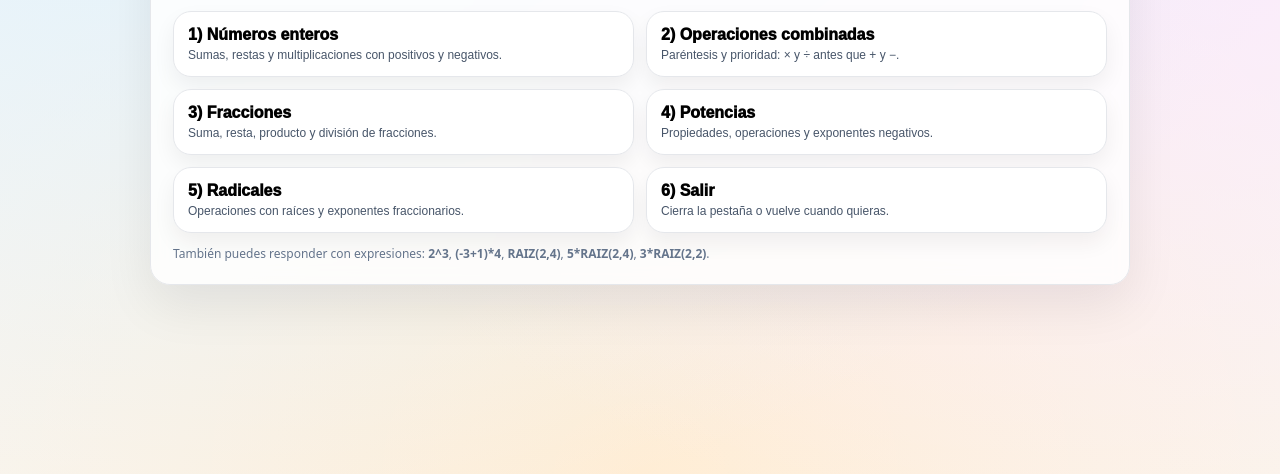
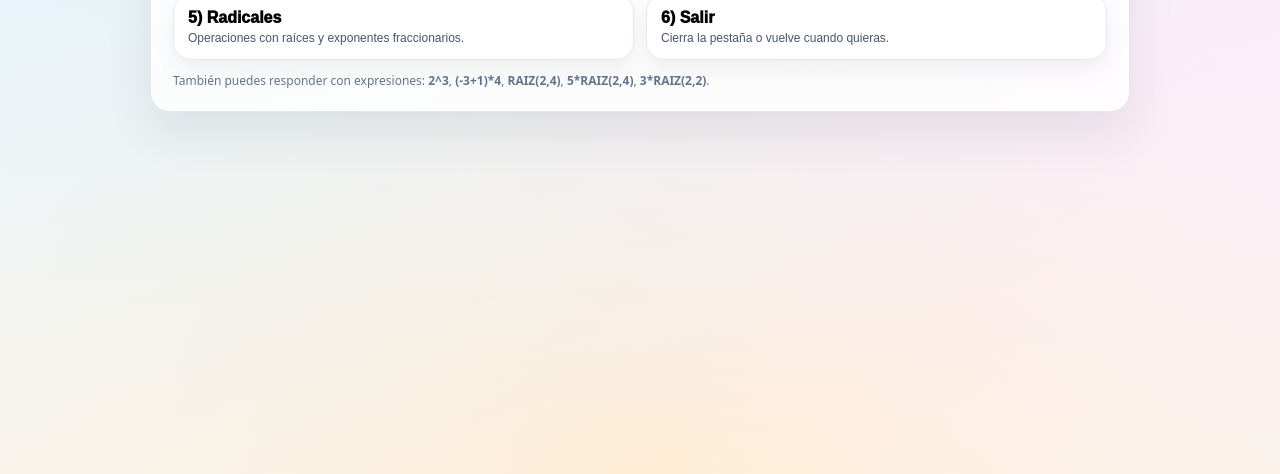
Before and after one commit to jvozmedianogarcia-ai/Enteros-Quiz, a plain HTML site: page index.html in a window 1280 px wide. Shown: the part 326-800 px from the top of the page. Drawn offline with Linux system fonts and the light colour scheme.

Commit message:
Update index.html

```diff
--- a/index.html
+++ b/index.html
@@ -22,14 +22,25 @@
   * { box-sizing: border-box; }
   html, body { height: 100%; }
   body{
-    margin:0; font-family: ui-sans-serif, system-ui, -apple-system, Segoe UI, Roboto, Ubuntu, Cantarell, "Helvetica Neue", Arial;
+    margin:0;
+    font-family: ui-sans-serif, system-ui, -apple-system, Segoe UI, Roboto, Ubuntu, Cantarell, "Helvetica Neue", Arial;
     color: var(--text);
     background: radial-gradient(1200px 800px at 10% 10%, var(--bg1), transparent),
                radial-gradient(1000px 800px at 90% 10%, var(--bg2), transparent),
                radial-gradient(1200px 1000px at 50% 100%, var(--bg3), transparent),
                #f8fafc;
-    display:flex; align-items:center; justify-content:center;
-    padding:24px;
+
+    /* iOS Safari: evitar recortes por la barra superior/"notch" */
+    min-height: 100svh;
+    display:flex;
+    align-items:flex-start;
+    justify-content:center;
+
+    /* Respeta la safe-area en iPhone */
+    padding-top: calc(16px + env(safe-area-inset-top));
+    padding-right: 24px;
+    padding-left: 24px;
+    padding-bottom: calc(24px + env(safe-area-inset-bottom));
   }
   .card{
     width:min(980px, 100%);
@@ -38,6 +49,8 @@
     border: 1px solid #e5e7eb;
     border-radius: 20px;
     box-shadow: 0 20px 50px rgba(2, 6, 23, .08);
+    /* Por si el contenido crece en móviles */
+    margin-bottom: 24px;
   }
   .card-header{ display:flex; align-items:center; justify-content:space-between; padding:18px 22px 10px; gap:12px; flex-wrap:wrap; }
   .title{ font-weight:950; font-size: clamp(20px, 2.4vw, 30px); display:flex; align-items:center; gap:10px; }
```
